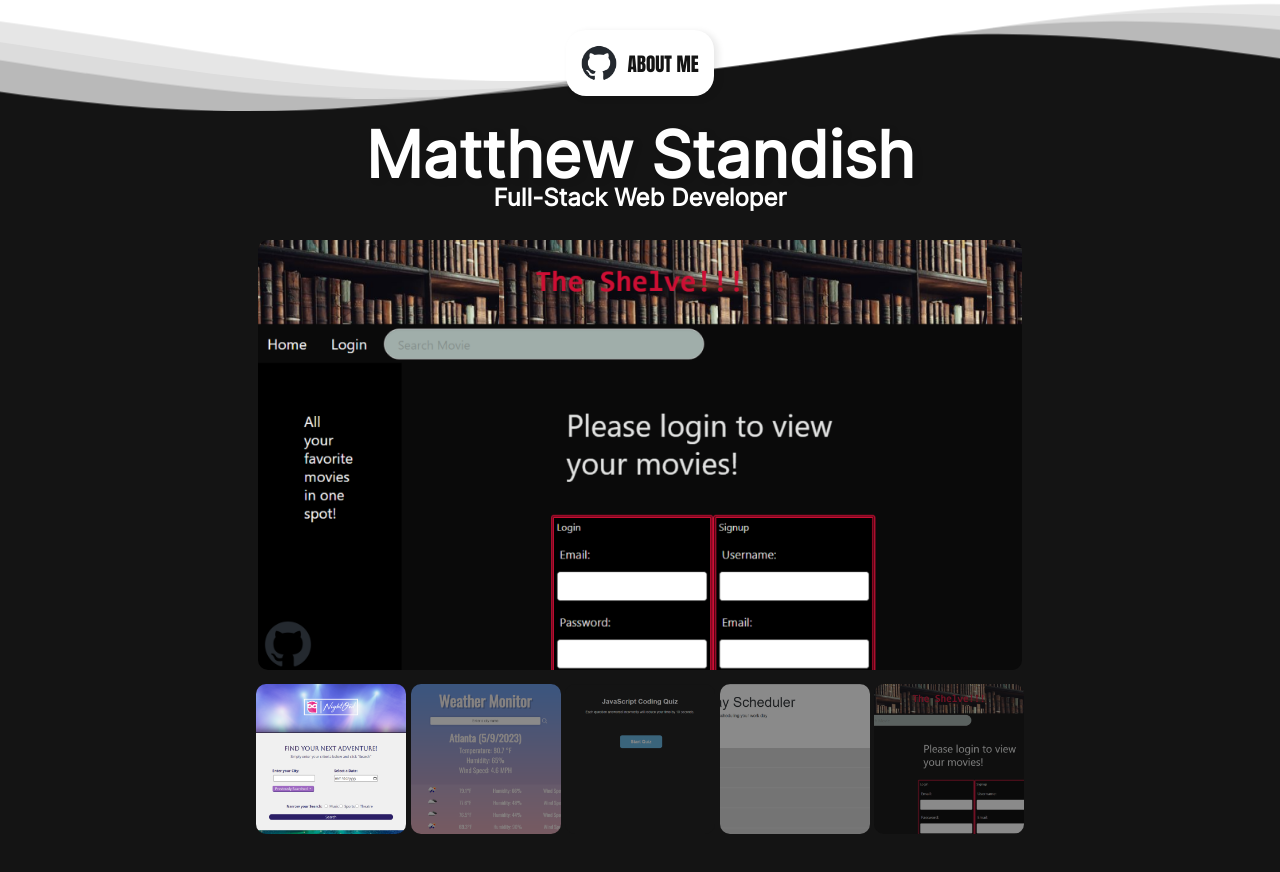
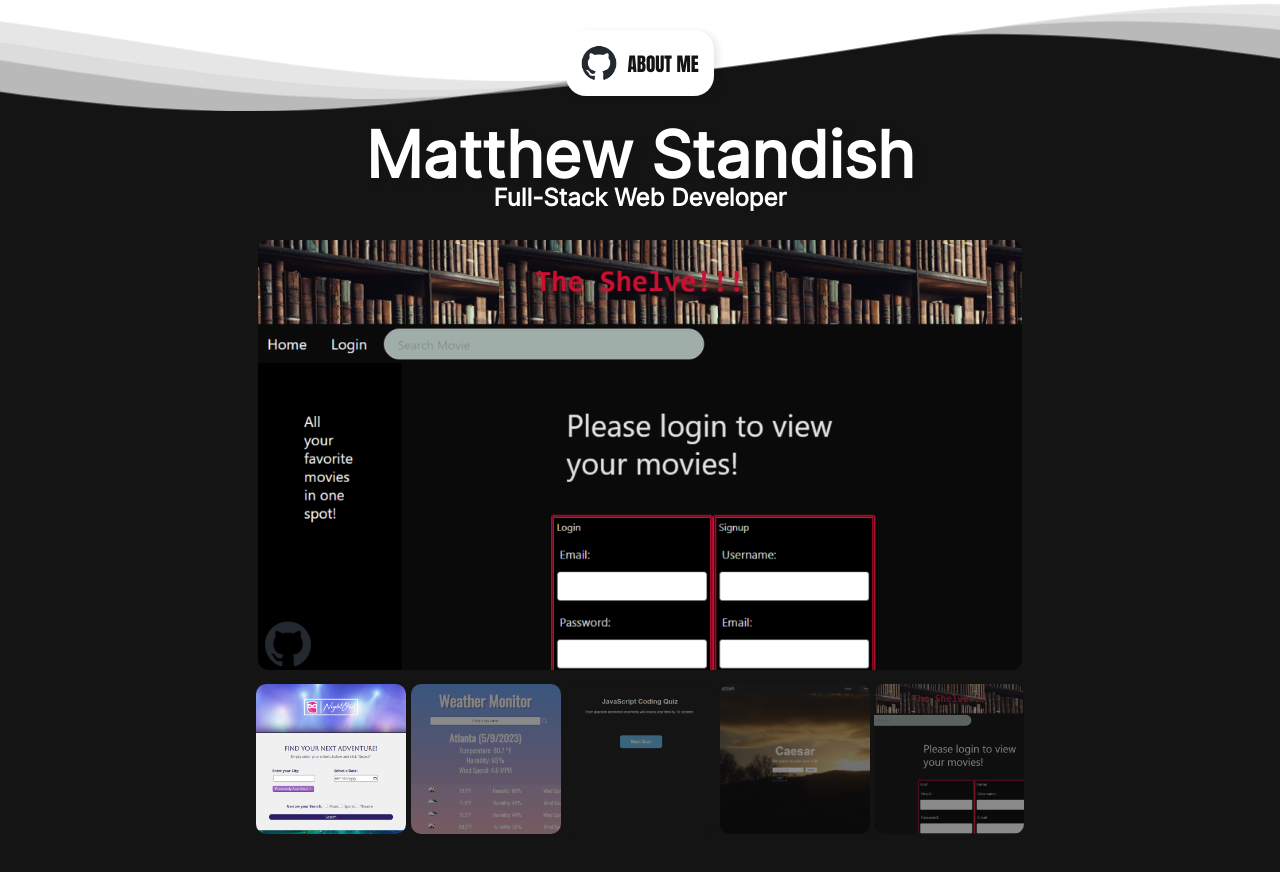
Before and after one commit to MatthewStandish/portfolio, a plain HTML site: page index.html in a window 1280 px wide. Drawn offline with nearby package versions, Linux system fonts and the light colour scheme.

Commit message:
added Caesar

```diff
--- a/index.html
+++ b/index.html
@@ -112,9 +112,9 @@
           />
           <img
             class="imgCarousel"
-            src="./assets/images/web-agenda.png"
-            data-github-link="https://github.com/MatthewStandish/web-agenda"
-            data-image-link="https://matthewstandish.github.io/web-agenda/"
+            src="./assets/images/caesar.png"
+            data-github-link="https://github.com/rus-20/travel-log/"
+            data-image-link="https://afternoon-mesa-22613-3fdd9a909bc7.herokuapp.com/"
           />
           <img
             class="imgCarousel"
```
Also changed, not shown: assets/images/caesar.png (added), assets/images/web-agenda.png (deleted).
